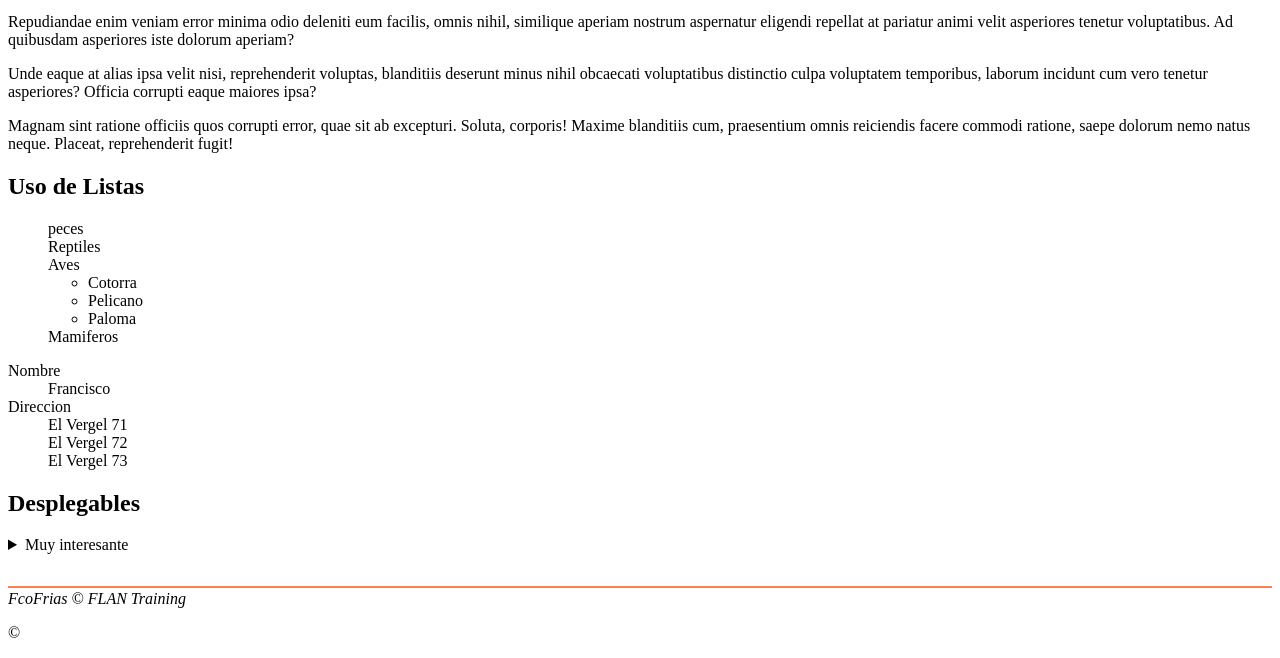
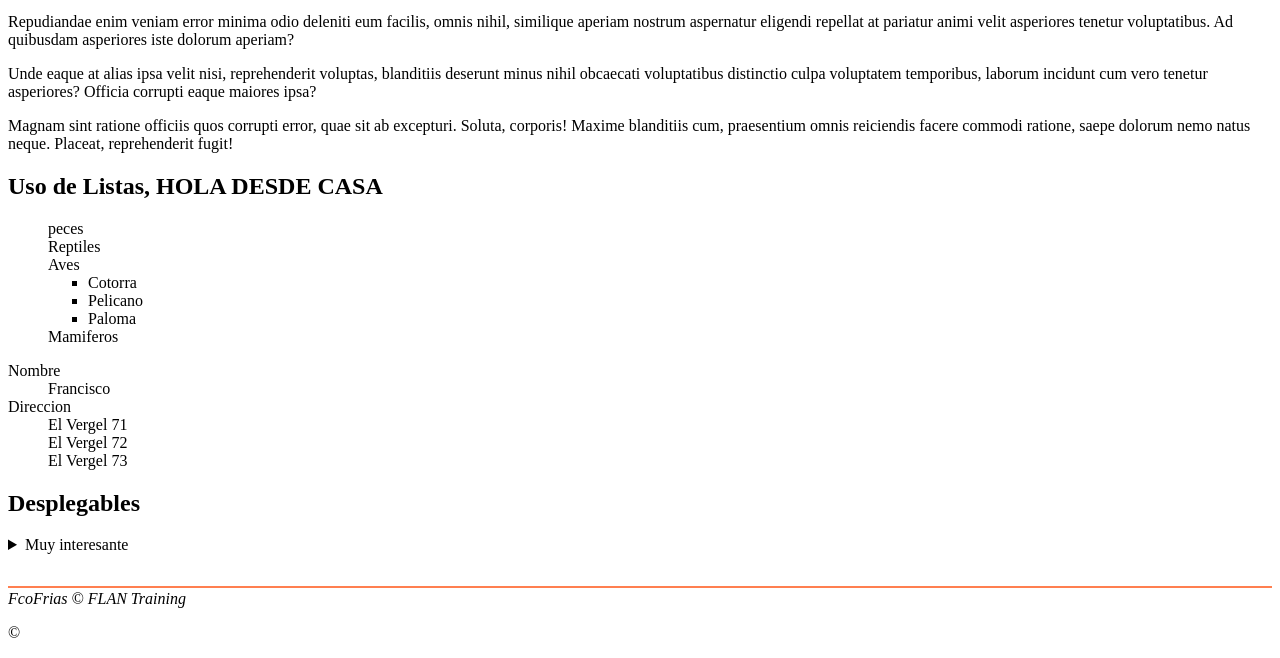
Before and after one commit to FlanGit/Construir_Paginas_Web, a plain HTML site: page 04_Bloques/index.html in a window 1280 px wide. Shown: the part 205-863 px from the top of the page. Drawn offline with Linux system fonts and the light colour scheme.

Commit message:
HOLA DESDE CASA

```diff
--- a/04_Bloques/index.html
+++ b/04_Bloques/index.html
@@ -16,7 +16,7 @@
             list-style: none;
         }
         .aves{
-            list-style: circle;
+            list-style:square;
         }
     </style>
 </head>
@@ -46,7 +46,7 @@
         </article>
 
         <article>
-            <h2>Uso de Listas</h2>
+            <h2>Uso de Listas, HOLA DESDE CASA </h2>
             <ul class="vertebrados">
                 <li>peces</li>
                 <li>Reptiles</li>
```
